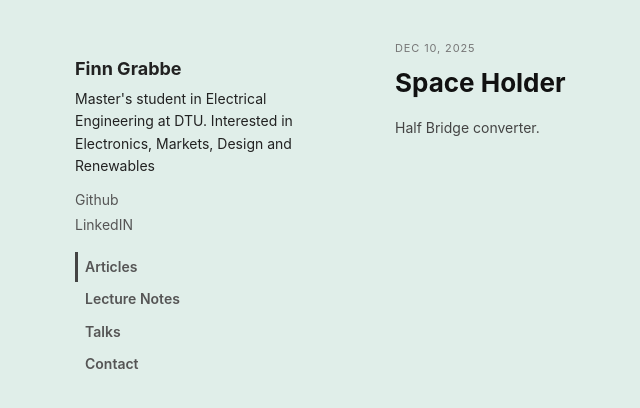
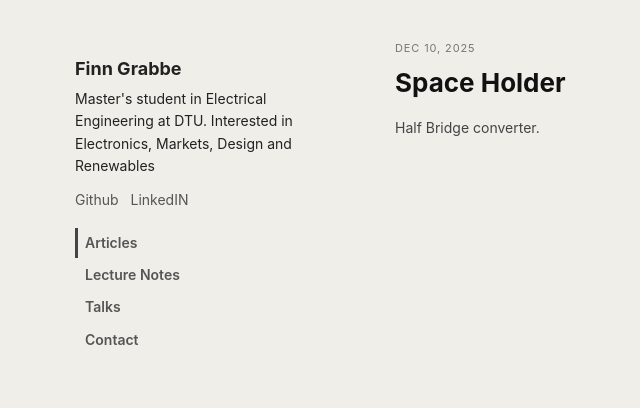
Before and after one commit to E0FError/E0FError.github.io, a Jekyll site: the page built from index.md, in a window 1280 px wide. Shown: the top 408 px of the page, without its empty margins (15-655 px from the left). Built offline with Jekyll 4.4.1, drawn with Linux system fonts in a browser that asks for light colours.

Commit message:
layout and styling of side bar and background

```diff
--- a/assets/css/style.css
+++ b/assets/css/style.css
@@ -2,7 +2,7 @@ body {
   font-family: -apple-system, BlinkMacSystemFont, "Helvetica Neue", Arial, sans-serif;
   line-height: 1.6;
   color: #222;
-  background: #E0EEE9;
+  background: #F0EEE9;
 }
 
 .layout {
@@ -27,7 +27,19 @@ body {
   margin: 4px 0 12px;
 }
 
-.sidebar .social a,
+/* social links in one line */
+.social a {
+  display: inline-block;
+  margin-right: 8px;
+  color: #555;
+  text-decoration: none;
+}
+
+.social a:hover {
+  text-decoration: underline;
+}
+
+/* left nav links */
 .sidebar .nav a {
   display: block;
   margin: 2px 0;
@@ -77,32 +89,31 @@ body {
     row-gap: 32px;
   }
 }
+
+/* vertical bar nav state */
 .nav-link {
   display: block;
-  padding: 4px 0 4px 10px;  /* left padding so text doesn’t touch bar */
+  padding: 4px 0 4px 10px;
   color: #444;
   text-decoration: none;
   position: relative;
 }
 
-/* vertical bar on the left */
 .nav-link::before {
   content: "";
   position: absolute;
   left: 0;
   top: 0;
-  width: 3px;              /* bar thickness */
+  width: 3px;
   height: 100%;
-  background: transparent; /* default: invisible */
+  background: transparent;
   transition: background 0.15s ease;
 }
 
-/* light gray bar on hover */
 .nav-link:hover::before {
   background: #d4d4d4;
 }
 
-/* solid bar for current page */
 .nav-link.active::before {
   background: #444;
 }
```
